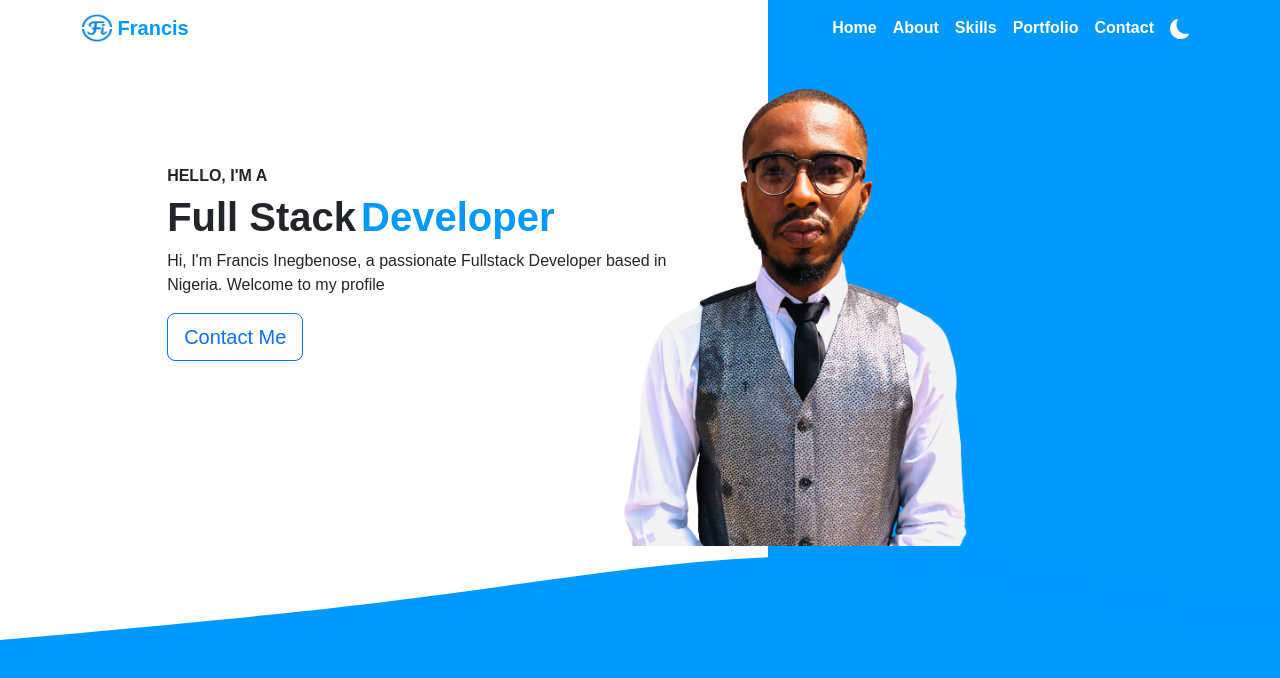
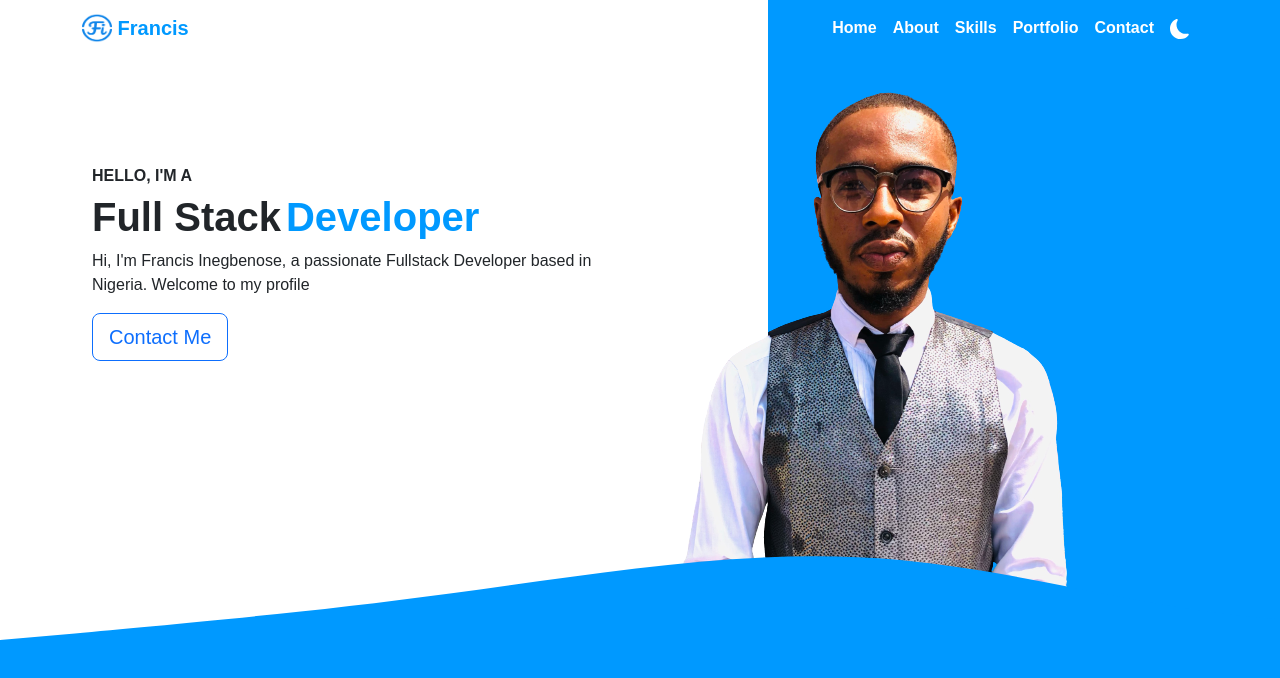
Before and after one commit to Fransco35/LPortfolio, a React (Create React App) app: page / in a window 1280 px wide. Shown: the top 678 px of the page. Built offline with nearby package versions, Linux system fonts and the light colour scheme.

Commit message:
add animation and little changes

```diff
--- a/package.json
+++ b/package.json
@@ -8,6 +8,7 @@
     "@testing-library/react": "^13.4.0",
     "@testing-library/user-event": "^13.5.0",
     "bootstrap": "^5.3.2",
+    "framer-motion": "^10.16.4",
     "react": "^18.2.0",
     "react-bootstrap": "^2.8.0",
     "react-bootstrap-icons": "^1.10.3",
--- /dev/null
+++ b/src/animate/Reveal.js
@@ -0,0 +1,94 @@
+import { useInView, motion, useAnimation } from "framer-motion";
+import { useRef, useEffect } from "react";
+
+export const Reveal = (props) => {
+  const ref = useRef(null);
+  const isInView = useInView(ref, { once: true });
+  const mainControls = useAnimation();
+  const slideControls = useAnimation();
+
+  useEffect(() => {
+    if (isInView) {
+      mainControls.start("visible");
+      slideControls.start("visible");
+    }
+  }, [isInView, mainControls, slideControls]);
+
+  return (
+    <div
+      ref={ref}
+      style={{
+        position: "relative",
+        overflow: "hidden",
+        margin: "0 auto",
+      }}
+    >
+      <motion.div
+        variants={{
+          hidden: { opacity: 0, y: 75 },
+          visible: { opacity: 1, y: 0 },
+        }}
+        initial="hidden"
+        animate={mainControls}
+        transition={{ duration: 0.5, delay: 0.25 }}
+      >
+        {props.children}
+      </motion.div>
+      <motion.div
+        variants={{
+          hidden: { left: 0 },
+          visible: { left: "100%" },
+        }}
+        initial="hidden"
+        animate={slideControls}
+        transition={{ duration: 0.5, ease: "easeIn" }}
+        style={{
+          position: "absolute",
+          top: 4,
+          bottom: 4,
+          left: 0,
+          right: 0,
+          background: "#0099ff",
+          zIndex: 20,
+        }}
+      />
+    </div>
+  );
+};
+
+export const RevealTwo = (props) => {
+  const ref = useRef(null);
+  const isInView = useInView(ref, { once: true });
+  const mainControls = useAnimation();
+  const slideControls = useAnimation();
+
+  useEffect(() => {
+    if (isInView) {
+      mainControls.start("visible");
+      slideControls.start("visible");
+    }
+  }, [isInView, mainControls, slideControls]);
+
+  return (
+    <div
+      ref={ref}
+      style={{
+        position: "relative",
+        overflow: "hidden",
+        margin: "0 auto",
+      }}
+    >
+      <motion.div
+        variants={{
+          hidden: { opacity: 0, y: 75 },
+          visible: { opacity: 1, y: 0 },
+        }}
+        initial="hidden"
+        animate={mainControls}
+        transition={{ duration: 0.5, delay: 0.5 }}
+      >
+        {props.children}
+      </motion.div>
+    </div>
+  );
+};
--- a/src/layout/about/About.js
+++ b/src/layout/about/About.js
@@ -1,8 +1,8 @@
 import { Container, Row, Col, Button } from "react-bootstrap";
 import "./About.css";
-
 import ToggleContext from "../../context/toggle-context";
 import { useContext } from "react";
+import { RevealTwo } from "../../animate/Reveal";
 
 function About() {
   const ctx = useContext(ToggleContext);
@@ -35,23 +35,30 @@ function About() {
             lg={{ span: 6, order: 2 }}
           >
             <div className="aboutColTwoContent">
+              <RevealTwo>
                 <h6>Get to know</h6>
+              </RevealTwo>
+              <RevealTwo>
                 <h2>About me</h2>
-
+              </RevealTwo>
+              <RevealTwo>
                 <p>
                   Francis is a Fullstack Developer who is skilled in working on
-                both client and server side interfaces and enjoys building well
-                optimized and scalable web applications. His major tech stack
-                includes Reactjs for frontend and Nodejs for backend
+                  both client and server side interfaces and enjoys building
+                  well optimized and scalable web applications. His major tech
+                  stack includes Reactjs for frontend and Nodejs for backend
                   development.
                   <br />
                   He enjoys learning new technologies and loves working with
                   communicative and collaborative development teams to produce
                   high quality results.
                 </p>
+              </RevealTwo>
+              <RevealTwo>
                 <Button variant="outline-primary" size="lg" href="#contact">
                   Let's talk
                 </Button>
+              </RevealTwo>
             </div>
           </Col>
         </Row>
--- a/src/layout/footer/Footer.js
+++ b/src/layout/footer/Footer.js
@@ -1,4 +1,4 @@
-import { Linkedin, Github, Twitter } from "react-bootstrap-icons";
+import { Linkedin, Github } from "react-bootstrap-icons";
 import "./Footer.css";
 
 function Footer() {
@@ -16,7 +16,7 @@ function Footer() {
           <a href="#skills">Skills</a>
         </li>
         <li>
-          <a href="#portfolio">Portfolio</a>
+          <a href="#portfolio">Projects</a>
         </li>
         <li>
           <a href="#contact">Contact</a>
@@ -29,9 +29,6 @@ function Footer() {
         <a href="https://github.com/Fransco35">
           <Github className="footerSocialIcon" size={25} />
         </a>
-        <a href="https://twitter.com/Francis__Dev">
-          <Twitter className="footerSocialIcon" size={25} />
-        </a>
       </div>
       <div className="footerCopyright">
         <small> &copy; Francis Inegbenose 2023. </small>
--- a/src/layout/header/Header.css
+++ b/src/layout/header/Header.css
@@ -13,11 +13,11 @@
 .headerColOne {
   display: flex;
   justify-content: center;
-  height: 70vh;
+  /* height: 70vh; */
 }
 
 .headerColOneContent {
-  width: 65%;
+  /* width: 65%; */
   margin-top: 100px;
   height: fit-content;
   padding: 10px;
@@ -46,7 +46,6 @@
 
 .headerImage {
   position: relative;
-  left: -21vw;
   max-width: 100%;
   height: auto;
 }
--- a/src/layout/header/Header.js
+++ b/src/layout/header/Header.js
@@ -1,10 +1,9 @@
 import { Button, Navbar, Nav, Container, Row, Col } from "react-bootstrap";
-
 import { MoonFill, SunFill } from "react-bootstrap-icons";
-
 import "./Header.css";
 import ToggleContext from "../../context/toggle-context";
 import { useContext } from "react";
+import { Reveal } from "../../animate/Reveal";
 
 function Header() {
   const ctx = useContext(ToggleContext);
@@ -61,25 +60,33 @@ function Header() {
           </Navbar.Collapse>
         </Container>
       </Navbar>
-      <Container fluid>
+      <Container>
         <Row>
-          <Col className="headerColOne" md={12} lg={8}>
+          <Col className="headerColOne" md={12} lg={6}>
             <div className="headerColOneContent">
+              <Reveal>
                 <h6>hello, i'm a</h6>
+              </Reveal>
+              <Reveal>
                 <h1>
                   <span className="headerSpanOne">Full Stack</span>
                   <span className="headerSpanTwo">Developer</span>
                 </h1>
+              </Reveal>
+              <Reveal>
                 <p>
                   Hi, I'm Francis Inegbenose, a passionate Fullstack Developer
                   based in Nigeria. Welcome to my profile
                 </p>
+              </Reveal>
+              <Reveal>
                 <Button variant="outline-primary" size="lg" href="#contact">
                   Contact Me
                 </Button>
+              </Reveal>
             </div>
           </Col>
-          <Col className="headerColTwo" md={12} lg={4}>
+          <Col className="headerColTwo" md={12} lg={6}>
             <img
               className="headerImage"
               alt="Francis Inegbenose || Full Stack Engineer"
--- a/src/layout/portfolio/Portfolio.js
+++ b/src/layout/portfolio/Portfolio.js
@@ -6,8 +6,8 @@ function Portfolio() {
   return (
     <section id="portfolio" className="portfolio">
       <div className="portfolioHeading">
-        <h6>My Recent Works</h6>
-        <h2>My Portfolio</h2>
+        <h6>Some of My Works</h6>
+        <h2>Projects</h2>
       </div>
 
       <Container>
--- a/src/layout/skills/Skills.js
+++ b/src/layout/skills/Skills.js
@@ -1,8 +1,8 @@
 import { Display, DatabaseFillGear, Layers } from "react-bootstrap-icons";
 import "./Skills.css";
-
 import ToggleContext from "../../context/toggle-context";
 import { useContext } from "react";
+import { Reveal, RevealTwo } from "../../animate/Reveal";
 
 function Skills() {
   const ctx = useContext(ToggleContext);
@@ -15,13 +15,18 @@ function Skills() {
   return (
     <section id="skills" className={skillsClass}>
       <div className="skillsHeading">
+        <Reveal>
           <h6>Technical Skills I have</h6>
+        </Reveal>
+        <Reveal>
           <h2>My Services</h2>
+        </Reveal>
       </div>
 
       <div className="skillsContainer">
         <div className="skillsRow">
           <div className={skillsColClass}>
+            <RevealTwo>
               <Display className="skillColIcon" size={90} />
               <h2>Frontend Development</h2>
               <ul>
@@ -33,8 +38,10 @@ function Skills() {
                 <li>Redux & Redux Toolkit</li>
                 <li>NextJS</li>
               </ul>
+            </RevealTwo>
           </div>
           <div className={skillsColClass}>
+            <RevealTwo>
               <DatabaseFillGear className="skillColIcon" size={90} />
               <h2>Backend Development</h2>
               <ul>
@@ -44,8 +51,10 @@ function Skills() {
                 <li>Restful APIs</li>
                 <li>Redis</li>
               </ul>
+            </RevealTwo>
           </div>
           <div className={skillsColClass}>
+            <RevealTwo>
               <Layers className="skillColIcon" size={90} />
               <h2>Other Technical Skills</h2>
               <ul>
@@ -54,6 +63,7 @@ function Skills() {
                 <li>TypeScript</li>
                 <li>Firebase</li>
               </ul>
+            </RevealTwo>
           </div>
         </div>
       </div>
```
Also changed, not shown: 1 other file (tests, documents, lock files or other folders). Lines whose indentation alone changed are shown as unchanged.
